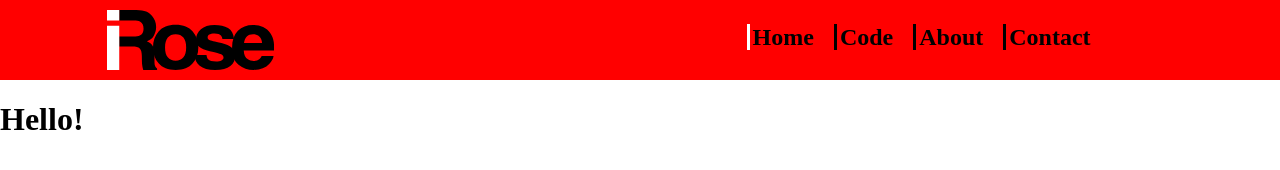
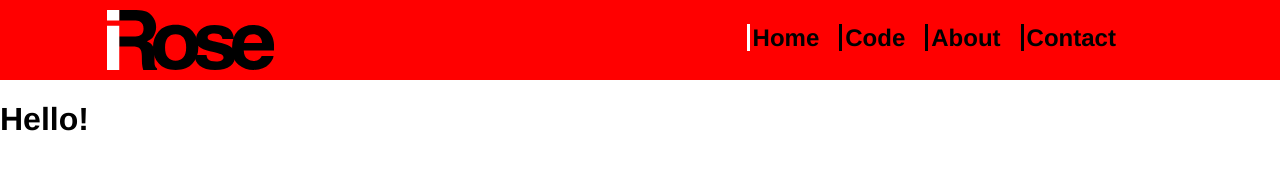
Before and after one commit to ianrosedev/ianrosedev-website-2019, a Gatsby site: page / in a window 1280 px wide. Built offline with nearby package versions, Linux system fonts and the light colour scheme; Gatsby itself is replaced by a stand-in of ours.

Commit message:
Sass setup

```diff
--- a/gatsby-config.js
+++ b/gatsby-config.js
@@ -7,6 +7,7 @@ module.exports = {
   },
   plugins: [
     'gatsby-plugin-eslint',
+    'gatsby-plugin-sass',
     'gatsby-plugin-react-helmet',
     {
       resolve: 'gatsby-source-filesystem',
--- a/package.json
+++ b/package.json
@@ -32,9 +32,11 @@
     "gatsby-plugin-manifest": "^2.0.17",
     "gatsby-plugin-offline": "^2.0.23",
     "gatsby-plugin-react-helmet": "^3.0.6",
+    "gatsby-plugin-sass": "^2.0.10",
     "gatsby-plugin-sharp": "^2.0.20",
     "gatsby-source-filesystem": "^2.0.20",
     "gatsby-transformer-sharp": "^2.1.13",
+    "node-sass": "^4.11.0",
     "normalize.css": "^8.0.1",
     "prop-types": "^15.7.1",
     "react": "^16.8.1",
--- a/src/components/Header/Header.js
+++ b/src/components/Header/Header.js
@@ -1,7 +1,5 @@
 import React from 'react';
-import styles from './Header.module.css';
-
-console.log('Styles', styles);
+import styles from './Header.module.scss';
 
 const Header = () => (
   <header className={styles.header}>
--- /dev/null
+++ b/src/components/Header/Header.module.scss
@@ -0,0 +1,45 @@
+@import '../../styles/_colors.scss';
+
+.header {
+  display: grid;
+  grid-gap: 0;
+  grid-auto-columns: calc(100vw / 12);
+  background-color: $primaryColor;
+}
+
+.logo {
+  height: 60px;
+  margin: 10px 0;
+  grid-column: 2 / 3;
+  grid-row: 1 / 2;
+}
+
+.nav {
+  font-size: 24px;
+  font-weight: bold;
+  grid-column: 8 / 13;
+  grid-row: 1 / 2;
+
+  ul {
+    padding-inline-start: 0;
+  }
+
+  li {
+    border-style: solid;
+    border-width: 0 0 0 3px;
+    padding: 0 0 0 3px;
+    margin-right: 20px;
+    color: black;
+    display: inline;
+    list-style-type: none;
+  }
+
+  a {
+    color: black;
+    text-decoration: none;
+  }
+
+  .active {
+    border-left-color: white;
+  }
+}
--- a/src/components/Layout/Layout.js
+++ b/src/components/Layout/Layout.js
@@ -1,9 +1,9 @@
 import React from 'react';
 import Header from '../Header/Header';
-import styles from './Layout.module.css';
+import styles from './Layout.module.scss';
 
 const Layout = ({ children }) => (
-  <div className={styles.grid}>
+  <div className={styles.layout}>
     <Header />
     {children}
   </div>
--- a/src/components/Layout/Layout.module.css
+++ b/src/components/Layout/Layout.module.scss
@@ -1,6 +1,9 @@
-.grid {
+@import '../../styles/_fonts.scss';
+
+.layout {
   display: grid;
   grid-gap: 0;
   grid-template-rows: 80px, 1fr;
   overflow: hidden;
+  font-family: $fontStack;
 }
--- /dev/null
+++ b/src/styles/_colors.scss
@@ -0,0 +1 @@
+$primaryColor: red;
--- /dev/null
+++ b/src/styles/_fonts.scss
@@ -0,0 +1 @@
+$fontStack: Helvetica, Arial, sans-serif;
```
Also changed, not shown: src/components/Header/Header.module.css (deleted), 1 other file.
